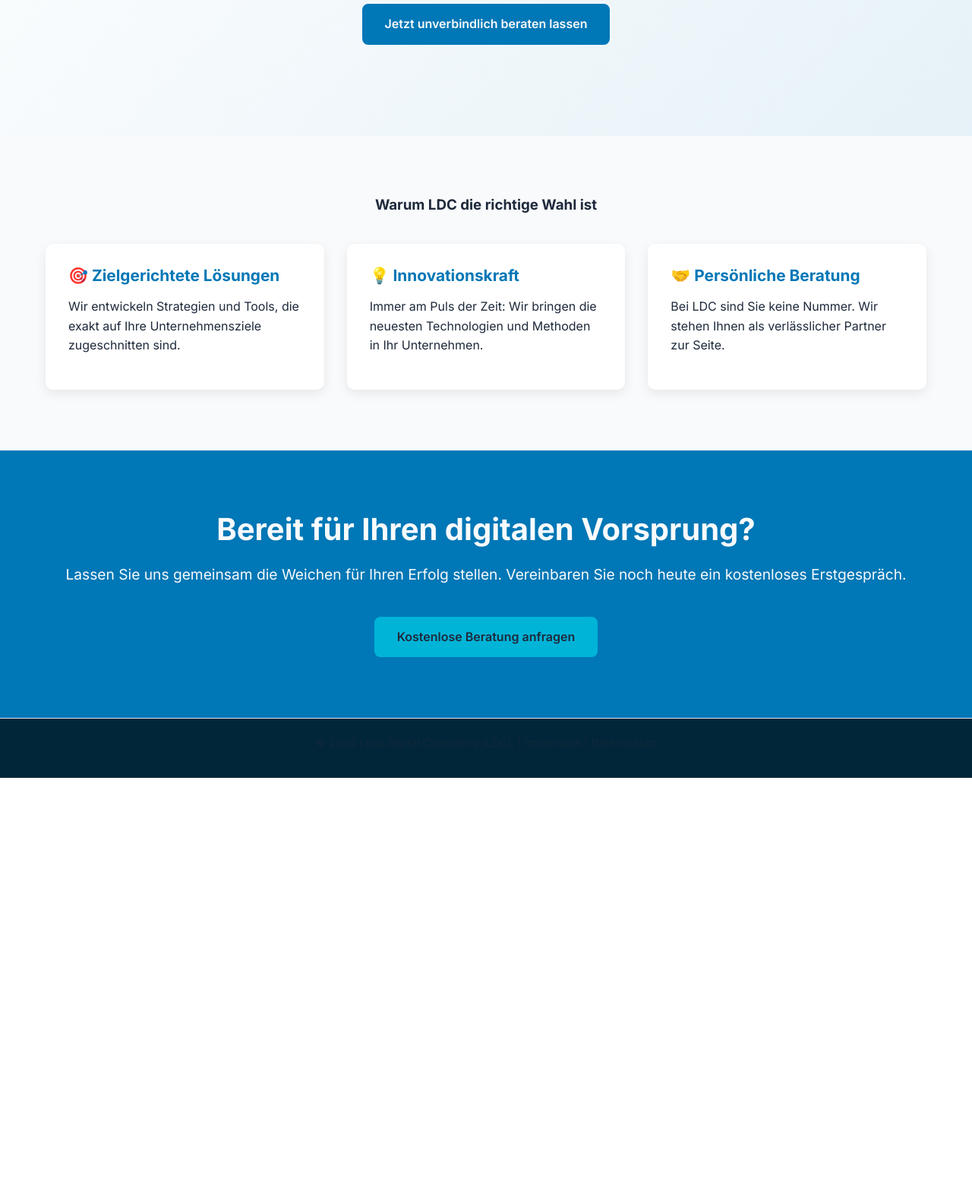
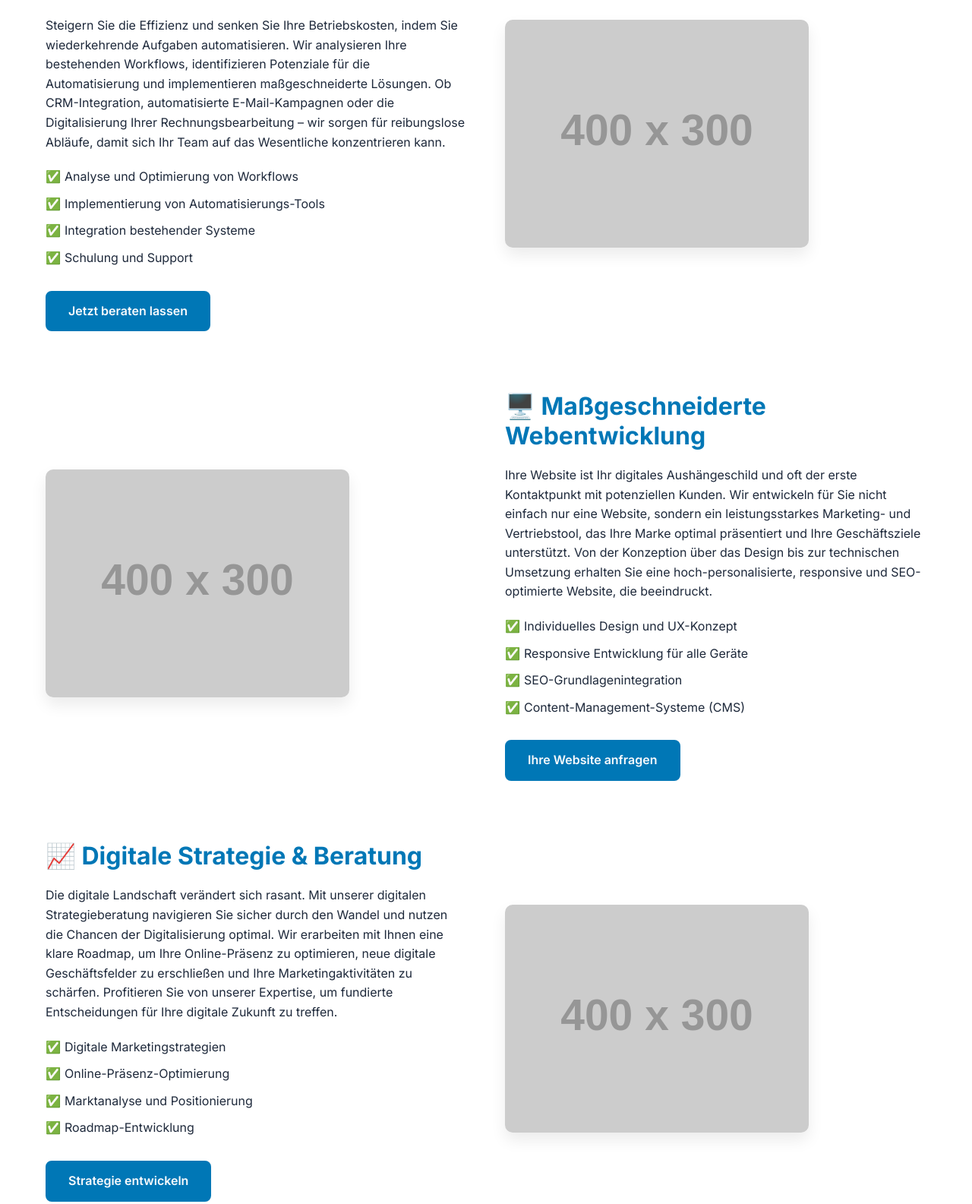
Before and after one commit to luca090906/ldc, a plain HTML site: page index.html in a window 1280 px wide. Shown: the part 528-2113 px from the top of the page at 76% size. Before the commit the page ends 1552 px from the top, so only its background shows below. Drawn offline with Linux system fonts and the light colour scheme; placeholder pictures from the web are drawn by us.

Commit message:
Update index.html

```diff
--- a/index.html
+++ b/index.html
@@ -3,7 +3,7 @@
 <head>
     <meta charset="UTF-8">
     <meta name="viewport" content="width=device-width, initial-scale=1.0">
-    <title>LDC | Luca Digital Consulting - Digitale Transformation</title>
+    <title>Leistungen | LDC Luca Digital Consulting</title>
     <link rel="stylesheet" href="style.css">
     <link href="https://fonts.googleapis.com/css2?family=Inter:wght@300;400;600;700&display=swap" rel="stylesheet">
 </head>
@@ -23,45 +23,71 @@
         </div>
     </header>
 
-    <section id="hero" class="hero">
+    <section class="page-hero">
         <div class="container">
-            <h2>Ihr Partner für **Digitale Transformation** und Effizienzsteigerung.</h2>
-            <p>Luca Digital Consulting (LDC) – Wir automatisieren Ihre Prozesse und bauen maßgeschneiderte Websites, um Ihr Unternehmen zukunftssicher zu machen.</p>
-            <a href="contact.html" class="btn btn-primary">Jetzt unverbindlich beraten lassen</a>
+            <h1>Unsere umfassenden Leistungen</h1>
+            <p>Von der intelligenten Automatisierung bis zur maßgeschneiderten Online-Präsenz – wir decken Ihre digitalen Bedürfnisse ab.</p>
         </div>
     </section>
 
-    <section id="features" class="features">
+    <section class="service-detail-section">
         <div class="container">
-            <h3>Warum LDC die richtige Wahl ist</h3>
-            <div class="feature-grid">
-                <div class="feature-card">
-                    <h4>🎯 Zielgerichtete Lösungen</h4>
-                    <p>Wir entwickeln Strategien und Tools, die exakt auf Ihre Unternehmensziele zugeschnitten sind.</p>
+            <div class="service-item">
+                <div class="service-text">
+                    <h2>⚙️ Geschäftsprozess-Automatisierung</h2>
+                    <p>Steigern Sie die Effizienz und senken Sie Ihre Betriebskosten, indem Sie wiederkehrende Aufgaben automatisieren. Wir analysieren Ihre bestehenden Workflows, identifizieren Potenziale für die Automatisierung und implementieren maßgeschneiderte Lösungen. Ob CRM-Integration, automatisierte E-Mail-Kampagnen oder die Digitalisierung Ihrer Rechnungsbearbeitung – wir sorgen für reibungslose Abläufe, damit sich Ihr Team auf das Wesentliche konzentrieren kann.</p>
+                    <ul>
+                        <li>Analyse und Optimierung von Workflows</li>
+                        <li>Implementierung von Automatisierungs-Tools</li>
+                        <li>Integration bestehender Systeme</li>
+                        <li>Schulung und Support</li>
+                    </ul>
+                    <a href="contact.html" class="btn btn-primary">Jetzt beraten lassen</a>
                 </div>
-                <div class="feature-card">
-                    <h4>💡 Innovationskraft</h4>
-                    <p>Immer am Puls der Zeit: Wir bringen die neuesten Technologien und Methoden in Ihr Unternehmen.</p>
+                <div class="service-image">
+                    <img src="https://via.placeholder.com/400x300/0077B6/FFFFFF?text=Prozess-Automatisierung" alt="Prozess-Automatisierung">
                 </div>
-                <div class="feature-card">
-                    <h4>🤝 Persönliche Beratung</h4>
-                    <p>Bei LDC sind Sie keine Nummer. Wir stehen Ihnen als verlässlicher Partner zur Seite.</p>
+            </div>
+
+            <div class="service-item reverse">
+                <div class="service-text">
+                    <h2>🖥️ Maßgeschneiderte Webentwicklung</h2>
+                    <p>Ihre Website ist Ihr digitales Aushängeschild und oft der erste Kontaktpunkt mit potenziellen Kunden. Wir entwickeln für Sie nicht einfach nur eine Website, sondern ein leistungsstarkes Marketing- und Vertriebstool, das Ihre Marke optimal präsentiert und Ihre Geschäftsziele unterstützt. Von der Konzeption über das Design bis zur technischen Umsetzung erhalten Sie eine hoch-personalisierte, responsive und SEO-optimierte Website, die beeindruckt.</p>
+                    <ul>
+                        <li>Individuelles Design und UX-Konzept</li>
+                        <li>Responsive Entwicklung für alle Geräte</li>
+                        <li>SEO-Grundlagenintegration</li>
+                        <li>Content-Management-Systeme (CMS)</li>
+                    </ul>
+                    <a href="contact.html" class="btn btn-primary">Ihre Website anfragen</a>
+                </div>
+                <div class="service-image">
+                    <img src="https://via.placeholder.com/400x300/00B4D8/FFFFFF?text=Webentwicklung" alt="Webentwicklung">
+                </div>
+            </div>
+
+            <div class="service-item">
+                <div class="service-text">
+                    <h2>📈 Digitale Strategie & Beratung</h2>
+                    <p>Die digitale Landschaft verändert sich rasant. Mit unserer digitalen Strategieberatung navigieren Sie sicher durch den Wandel und nutzen die Chancen der Digitalisierung optimal. Wir erarbeiten mit Ihnen eine klare Roadmap, um Ihre Online-Präsenz zu optimieren, neue digitale Geschäftsfelder zu erschließen und Ihre Marketingaktivitäten zu schärfen. Profitieren Sie von unserer Expertise, um fundierte Entscheidungen für Ihre digitale Zukunft zu treffen.</p>
+                    <ul>
+                        <li>Digitale Marketingstrategien</li>
+                        <li>Online-Präsenz-Optimierung</li>
+                        <li>Marktanalyse und Positionierung</li>
+                        <li>Roadmap-Entwicklung</li>
+                    </ul>
+                    <a href="contact.html" class="btn btn-primary">Strategie entwickeln</a>
+                </div>
+                <div class="service-image">
+                    <img src="https://via.placeholder.com/400x300/0077B6/FFFFFF?text=Digitale+Strategie" alt="Digitale Strategie">
                 </div>
             </div>
         </div>
     </section>
 
-    <section id="call-to-action" class="call-to-action">
-        <div class="container">
-            <h3>Bereit für Ihren digitalen Vorsprung?</h3>
-            <p>Lassen Sie uns gemeinsam die Weichen für Ihren Erfolg stellen. Vereinbaren Sie noch heute ein kostenloses Erstgespräch.</p>
-            <a href="contact.html" class="btn btn-primary">Kostenlose Beratung anfragen</a>
-        </div>
-    </section>
-
     <footer class="footer">
         <div class="container">
-            <p>&copy; 2024 Luca Digital Consulting (LDC). | <a href="#" class="footer-link">Impressum</a> | <a href="#" class="footer-link">Datenschutz</a></p>
+            <p>&copy; 2025 Luca Digital Consulting (LDC). | <a href="#" class="footer-link">Impressum</a> | <a href="#" class="footer-link">Datenschutz</a></p>
         </div>
     </footer>
 
```
